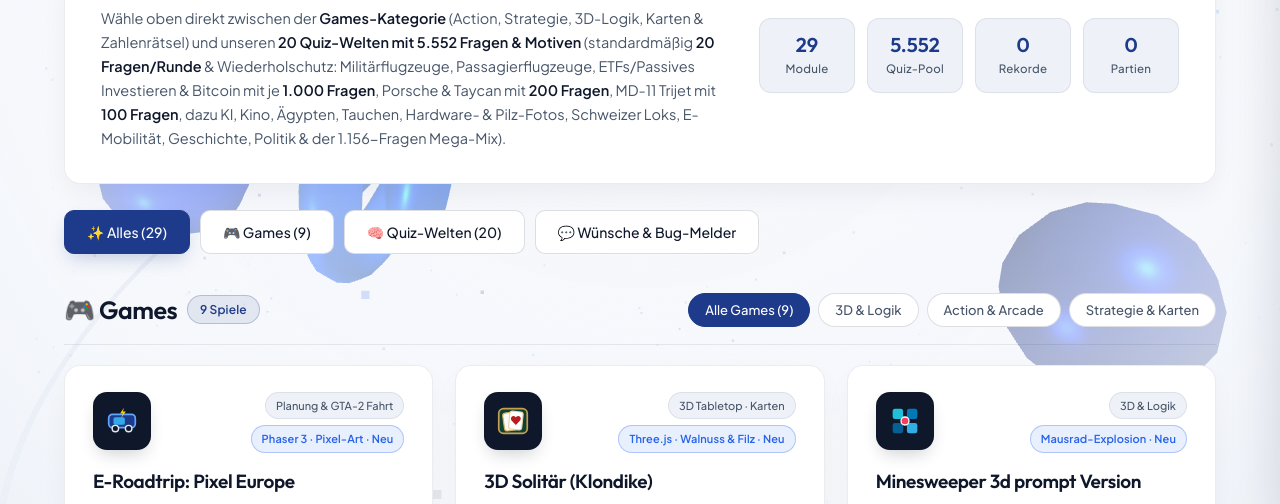
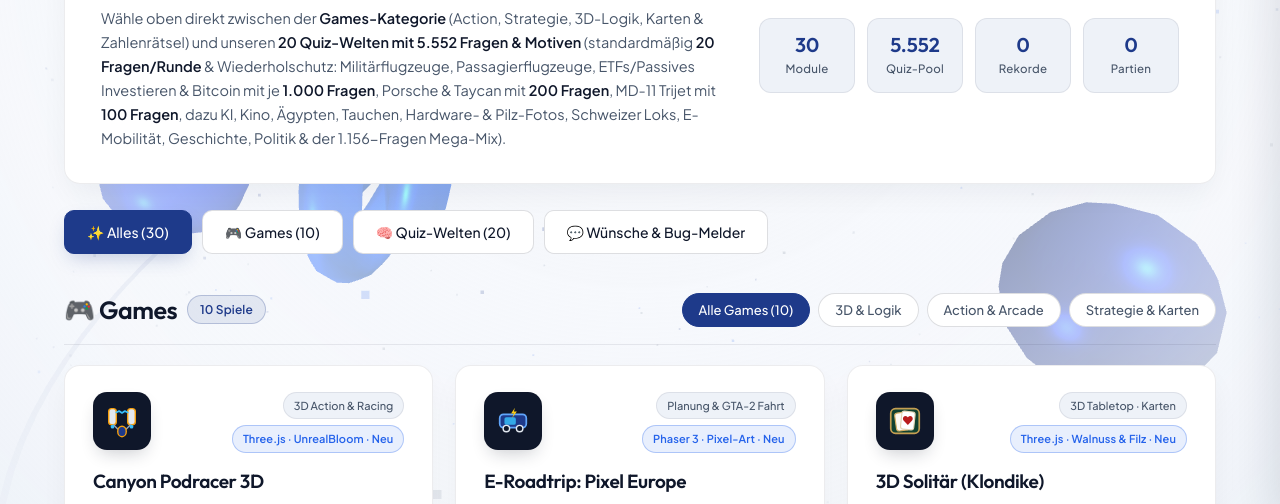
Before and after one commit to hunterjoeING/hunterjoeING.github.io, a plain HTML site: page index.html in a window 1280 px wide. Shown: the part 274-778 px from the top of the page. Drawn offline with nearby package versions, Linux system fonts and the light colour scheme; no server answers; animation ran at ten frames a second.

Commit message:
feat(podracer): link Canyon Podracer 3D in index.html hub catalog

```diff
--- a/index.html
+++ b/index.html
@@ -53,9 +53,10 @@
         "inLanguage": "de",
         "mainEntity": {
           "@type": "ItemList",
-          "numberOfItems": 29,
+          "numberOfItems": 30,
           "itemListElement": [
-            { "@type": "ListItem", "position": 1, "name": "E-Roadtrip", "url": "https://hunterjoeing.github.io/games/e-roadtrip/" },
+            { "@type": "ListItem", "position": 1, "name": "Canyon Podracer 3D", "url": "https://hunterjoeing.github.io/games/podracer/" },
+            { "@type": "ListItem", "position": 2, "name": "E-Roadtrip", "url": "https://hunterjoeing.github.io/games/e-roadtrip/" },
             { "@type": "ListItem", "position": 2, "name": "3D Solitär (Klondike)", "url": "https://hunterjoeing.github.io/games/solitaire3d/" },
             { "@type": "ListItem", "position": 3, "name": "Minesweeper 3D – Tech Demo KI-Agent", "url": "https://hunterjoeing.github.io/games/minesweeper/" },
             { "@type": "ListItem", "position": 3, "name": "Minesweeper 3D Prompt Version", "url": "https://hunterjoeing.github.io/games/minesweeper-3d-prompt-test/" },
@@ -801,17 +802,17 @@
     </section>
 
     <div class="domain-tabs" id="domain-tabs" role="tablist" aria-label="Hauptbereiche">
-      <button class="domain-tab active" data-domain="all" id="tab-all">✨ Alles (29)</button>
-      <button class="domain-tab" data-domain="games" id="tab-games">🎮 Games (9)</button>
+      <button class="domain-tab active" data-domain="all" id="tab-all">✨ Alles (30)</button>
+      <button class="domain-tab" data-domain="games" id="tab-games">🎮 Games (10)</button>
       <button class="domain-tab quiz-tab" data-domain="quizzes" id="tab-quizzes">🧠 Quiz-Welten (20)</button>
       <button class="domain-tab" data-domain="feedback">💬 Wünsche &amp; Bug-Melder</button>
     </div>
 
     <section class="section-block" id="sec-games">
       <div class="section-head">
-        <h2>🎮 Games <span class="section-count">9 Spiele</span></h2>
+        <h2>🎮 Games <span class="section-count">10 Spiele</span></h2>
         <nav class="filter-row" id="filter-row" aria-label="Spiele filtern">
-          <button class="filter-pill active" data-cat="all">Alle Games (9)</button>
+          <button class="filter-pill active" data-cat="all">Alle Games (10)</button>
           <button class="filter-pill" data-cat="logic">3D &amp; Logik</button>
           <button class="filter-pill" data-cat="action">Action &amp; Arcade</button>
           <button class="filter-pill" data-cat="strategy">Strategie &amp; Karten</button>
@@ -852,6 +853,28 @@
   <script>
     (function () {
       const GAMES = [
+        {
+          id: 'podracer',
+          href: './games/podracer/index.html',
+          cat: 'action',
+          catLabel: '3D Action &amp; Racing',
+          badge: 'Three.js · UnrealBloom · Neu',
+          featured: true,
+          cta: 'Canyon starten →',
+          title: 'Canyon Podracer 3D',
+          desc: 'Rasantes 3D-Wüsten-Canyon-Rennen mit Doppelturbinen, knisternden Energie-Blitzen, Steinbögen, Boost-Pads, Felsbrocken, Energie-Pickups &amp; lokalem + globalem Leaderboard.',
+          accent: '#f59e0b',
+          glow: 'rgba(245, 158, 11, 0.30)',
+          icon: `<svg width="38" height="38" viewBox="0 0 40 40" fill="none">
+            <rect x="6" y="7" width="8" height="17" rx="3.2" fill="#e2e8f0" stroke="#f59e0b" stroke-width="1.5"/>
+            <rect x="26" y="7" width="8" height="17" rx="3.2" fill="#e2e8f0" stroke="#f59e0b" stroke-width="1.5"/>
+            <path d="M14 11l3-1.5 3 2 3-2 3 1.5" stroke="#38bdf8" stroke-width="1.8" stroke-linecap="round" stroke-linejoin="round"/>
+            <path d="M11 24l6 6M29 24l-6 6" stroke="#94a3b8" stroke-width="1.5" stroke-linecap="round"/>
+            <ellipse cx="20" cy="31" rx="4.5" ry="5.5" fill="#1e3a8a" stroke="#f59e0b" stroke-width="1.5"/>
+            <circle cx="10" cy="26" r="2" fill="#38bdf8"/>
+            <circle cx="30" cy="26" r="2" fill="#38bdf8"/>
+          </svg>`
+        },
         {
           id: 'eroadtrip',
           href: './games/e-roadtrip/index.html',
```
